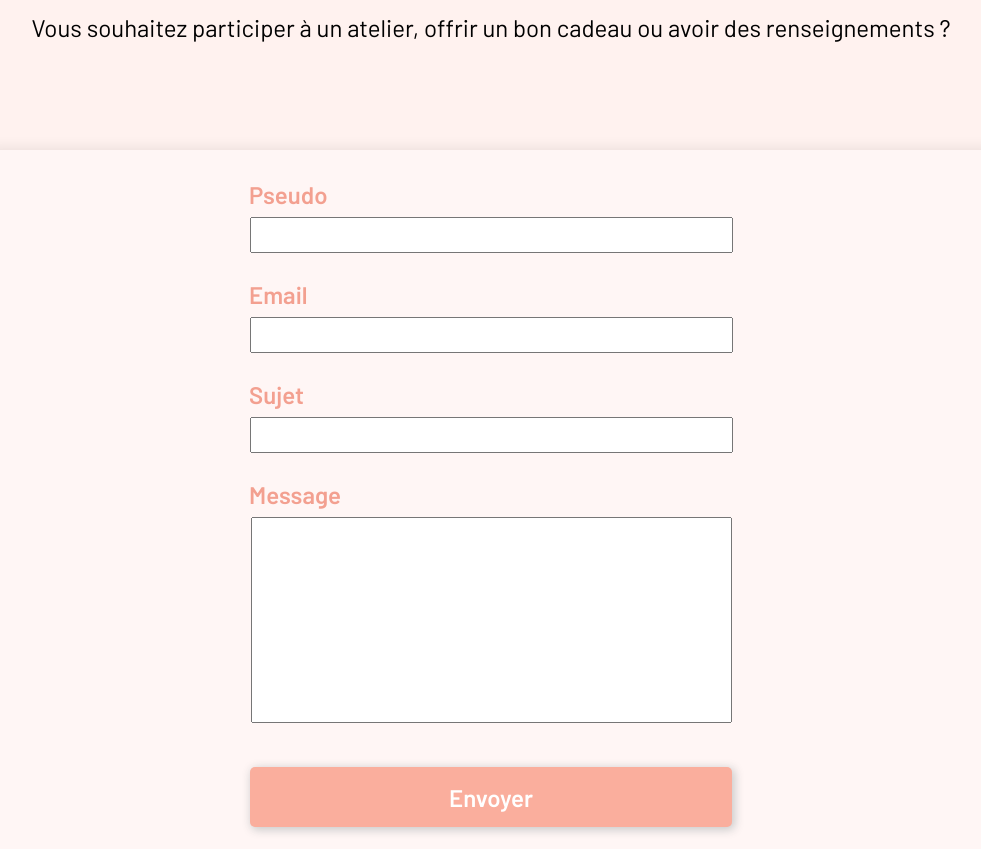
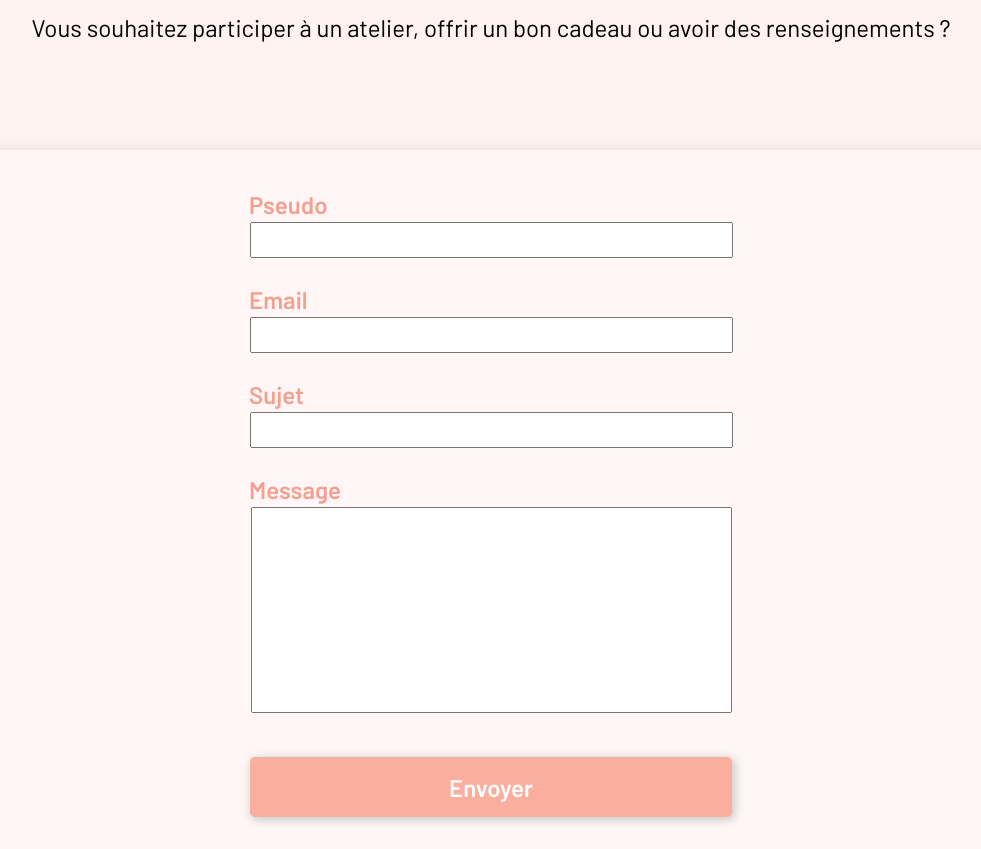
Before and after one commit to Zicka67/DWWMProject, a Symfony app: template templates/pagesInfo/contacts.html.twig in a window 1280 px wide. Shown: the part 304-1153 px from the top of the page, without its empty margins (149-1130 px from the left). Run offline with Twig, Linux system fonts and the light colour scheme; the template is opened without the code that fills it, so the values that code supplies are empty; form fields are guessed from the names that the template uses; some libraries are stand-ins or nearby versions; some web fonts are replaced.

Commit message:
Mise a jour de la route pour l'include Stripe et mise en place d'errors pour le form contact

```diff
--- a/public/checkout.php
+++ b/public/checkout.php
@@ -4,7 +4,8 @@ use Stripe\Stripe;
 use Stripe\Checkout\Session;
 
 // require_once '../vendor/autoload.php';
-// require_once '../secrets.php';
+require_once __DIR__ . '/../../vendor/autoload.php';
+require_once __DIR__ . '/../../stripe/secret.php';
 
 
 Stripe::setApiKey('sk_test_51NAwNZJWIv9Iz53oOKn37p6lx6EGH5x1BQRPdXkZAVD1dqeJcmLCvMITw8RuaMsqT8sWMgCa7A6UPbcsw8MlsBbe00odwndVen');
--- a/public/css/styles.css
+++ b/public/css/styles.css
@@ -432,7 +432,7 @@ backdrop-filter: blur(5px);
 /* background: rgb(255,196,184); */
 /* background: linear-gradient(90deg, rgba(255,196,184,0.9933705904236695) 0%, rgba(162,185,255,0.5) 100%); */
 /* background: rgba(255, 255, 255, 0.3); */
-background: rgba(255, 255, 255, 0.3);
+background: rgba(255, 255, 255, 0.8);
 backdrop-filter: blur(5px);
 -webkit-backdrop-filter: blur(5px);
 }
@@ -1541,6 +1541,25 @@ z-index: 2;
 background-color: var(--darkPink-color);
 }
 
+
+/* ***********ERROR************ */
+
+.error-test {
+    margin-left: 8px;
+    color: red;
+    font-family: 'Barlow', sans-serif;
+    font-weight: 500;
+    padding-bottom: -20px !important;
+    margin-bottom: 0px !important;
+}
+
+.form-contact-container label {
+    margin-bottom: 0px !important;
+    padding-bottom: 5px !important;
+}
+
+
+
 /* ************* MEDIA QUERIES ****************** */
 
 @media (max-width: 1400px) {
--- a/src/Controller/PagesInfosControlleurController.php
+++ b/src/Controller/PagesInfosControlleurController.php
@@ -82,6 +82,7 @@ public function contact(Request $request, MailerInterface $mailer)
 
             return $this->redirectToRoute('contacts');
         }
+
     }
 
     return $this->render('pagesInfo/contacts.html.twig', [
--- a/src/Controller/PaymentController.php
+++ b/src/Controller/PaymentController.php
@@ -2,8 +2,10 @@
 
 namespace App\Controller;
 
-// require_once '../vendor/autoload.php';
-// require_once '../secrets.php';
+require_once __DIR__ . '/../../vendor/autoload.php';
+require_once __DIR__ . '/../../stripe/secret.php';
+
+
 
 use Exception;
 use App\Entity\Cours;
--- a/src/Controller/WebhookController.php
+++ b/src/Controller/WebhookController.php
@@ -2,8 +2,8 @@
 
 namespace App\Controller;
 
-// require_once '../vendor/autoload.php';
-// require_once '../secrets.php';
+require_once __DIR__ . '/../../vendor/autoload.php';
+require_once __DIR__ . '/../../stripe/secret.php';
 
 use Stripe\Stripe;
 use Symfony\Component\HttpFoundation\Response;
--- a/templates/pagesInfo/contacts.html.twig
+++ b/templates/pagesInfo/contacts.html.twig
@@ -20,23 +20,29 @@
 
 <div class="form-contact-container" data-aos="fade-right" data-aos-duration="2000">
 
-    {{ form_start(contact_form, {'attr': {'class': 'form-contact'}}) }}
+    {{ form_start(contact_form, {'attr': {'class': 'form-contact'}}) }}{{ form_errors(contact_form) }}
 
         <div>
             {{ form_label(contact_form.pseudo) }}
             {{ form_widget(contact_form.pseudo, {'attr': {'class': 'form-control'}}) }}
+            <div class="error-test">{{ form_errors(contact_form.pseudo) }}</div>
+
         </div>
         <div>
             {{ form_label(contact_form.email) }}
             {{ form_widget(contact_form.email, {'attr': {'class': 'form-control'}}) }}
+
+            <div class="error-test">{{ form_errors(contact_form.email) }}</div>
         </div>
         <div>
             {{ form_label(contact_form.sujet) }}
             {{ form_widget(contact_form.sujet, {'attr': {'class': 'form-control'}}) }}
+            <div class="error-test">{{ form_errors(contact_form.sujet) }}</div>
         </div>
         <div>
             {{ form_label(contact_form.message) }}
             {{ form_widget(contact_form.message, {'attr': {'class': 'form-control', 'rows': '5'}}) }}
+            <div class="error-test">{{ form_errors(contact_form.message) }}</div>
         </div>
 
         <button type="submit" class="bt" id="bt"><span class="msg" id="msg"></span>Envoyer</button>
```
Also changed, not shown: src/Form/ContactType.php (+21 -5 lines).
